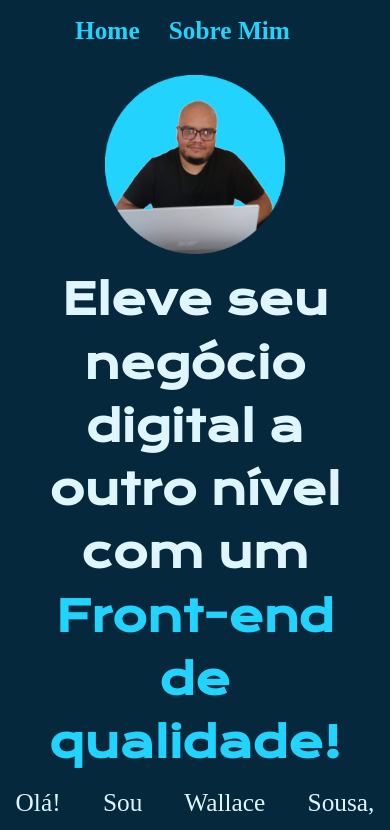
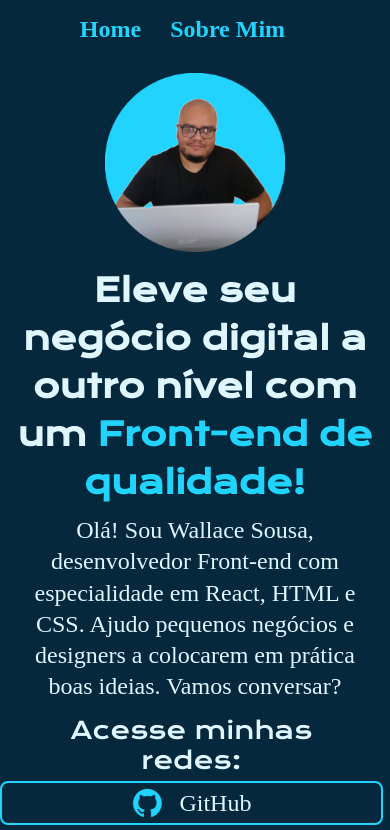
Before and after one commit to wlcguitar/projeto_curriculo, a plain HTML site: page index.html in a window 390 px wide. Shown: the top 830 px of the page. Drawn offline with nearby package versions, Linux system fonts and the light colour scheme.

Commit message:
voltei para unidade rem centralizei conteudo

```diff
--- a/style/style.css
+++ b/style/style.css
@@ -34,7 +34,7 @@ header.cabecalho {
 a.cabecalho_link {
     text-decoration: none;
     font-family: var(--font_padrao);
-    font-size: 3vh;
+    font-size: 1.5rem;
     font-weight: 600;
     color: var(--cor3);
     padding-right: 7%;
@@ -55,7 +55,7 @@ section.conteudo_principal {
 
 h1.conteudo_principal_titulo {
     font-family: var(--font_titulo);
-    font-size: 5vh;
+    font-size: 2rem;
     line-height: 1.5em;
     padding-bottom: 2.5%;
 }
@@ -66,9 +66,9 @@ h1 > strong {
 
 p.conteudo_principal_paragrafo {
     font-family: var(--font_padrao);
-    font-size: 3vh;
+    font-size: 1.5rem;
     font-weight: 400;
-    line-height: 1.5em;
+    line-height: 1.3em;
     padding-bottom: 2.5%;
 }
 
@@ -81,7 +81,7 @@ nav.conteudo_navegacao {
 h2.conteudo_navegacao_subtitulo {
     font-family: var(--font_titulo);
     color: var(--cor4);
-    font-size: 3vh;
+    font-size: 1.5rem;
     font-weight: 400;
 }
 
@@ -91,7 +91,7 @@ a.conteudo_navegacao_link {
     justify-content: center;
     gap: 15px;
     font-family: var(--font_padrao);
-    font-size: 3vh;
+    font-size: 1.5rem;
     color: var(--cor4);
     text-decoration: none;
     border: 2px solid var(--cor3);
@@ -120,7 +120,7 @@ footer.rodape {
 
 p.rodape_paragrafo {
     font-family: var(--font_padrao);
-    font-size: 3vh;
+    font-size: 1.5rem;
     font-weight: 400;
 }
 
@@ -142,11 +142,7 @@ p.rodape_paragrafo {
 
     section.conteudo_principal {
         width: 100%;
-        text-align: justify;
-    }
-
-    h1.conteudo_principal_titulo {
-        text-align: center;
+       text-align: center
     }
 
     nav.conteudo_navegacao {
```
